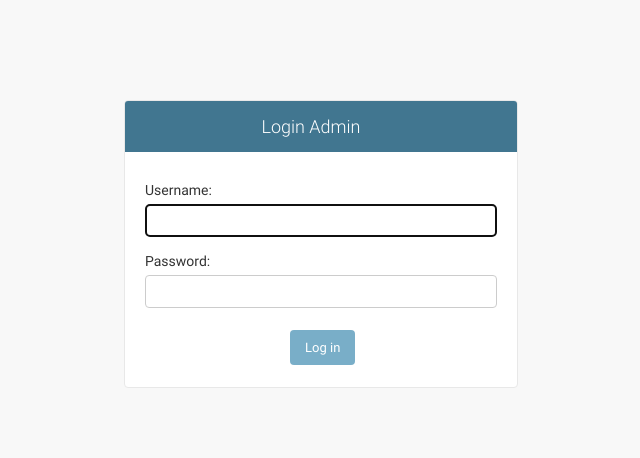
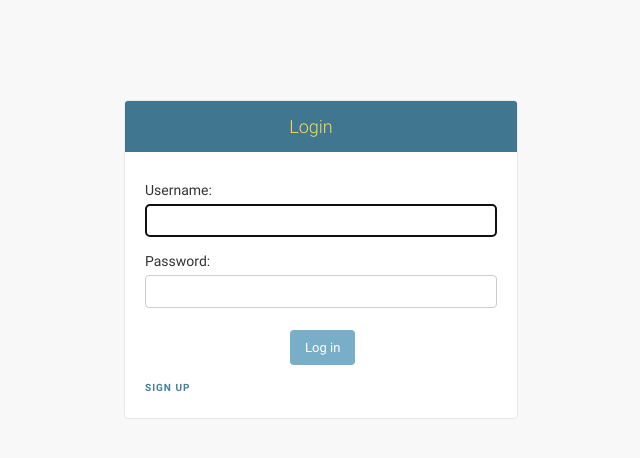
Before and after one commit to rexcom28/API_XML, a Django app: page /login2/ in a window 1280 px wide. Shown: the top 458 px of the page, without its empty margins (319-959 px from the left). Run offline with Django 3.2, Linux system fonts and the light colour scheme; parts of the project's set-up code (start-up, migrations or seed data) failed here and were passed over.

Commit message:
login logout changes

```diff
--- a/CFDI4/CFDI4/views.py
+++ b/CFDI4/CFDI4/views.py
@@ -15,10 +15,11 @@ from django.contrib.auth.mixins import LoginRequiredMixin
 from django.contrib.auth.forms import UserCreationForm, AuthenticationForm
 from django.urls import reverse_lazy
 from django.views import generic
-
+from .forms import SignupForm
 
 class SignUpView(generic.CreateView):
-    form_class = UserCreationForm
+    # form_class = UserCreationForm
+    form_class = SignupForm
     success_url = reverse_lazy("index")
     template_name = "Profiles/signup.html"
 
--- a/CFDI4/Profiles/templates/Profiles/base_site.html
+++ b/CFDI4/Profiles/templates/Profiles/base_site.html
@@ -3,7 +3,8 @@
 {% block title %}Login{% endblock %}
 
 {% block branding %}
-<h1 id="site-name"><a href="{% url 'admin:index' %}">Login Admin</a></h1>
+<h1>Login</h1>
+
 {% endblock %}
 
 {% block nav-global %}{% endblock %}
--- a/CFDI4/Profiles/templates/Profiles/login.html
+++ b/CFDI4/Profiles/templates/Profiles/login.html
@@ -57,6 +57,6 @@
     <label>&nbsp;</label><input type="submit" value="{% trans 'Log in' %}">
   </div>
 </form>
-
+<h5 id="site-name" class="align-right"><a href="{% url 'signup' %}">Sign up</a></h5>
 </div>
 {% endblock %}
```
Also changed, not shown: CFDI4/CFDI4/forms.py (added, +8 -0 lines).
